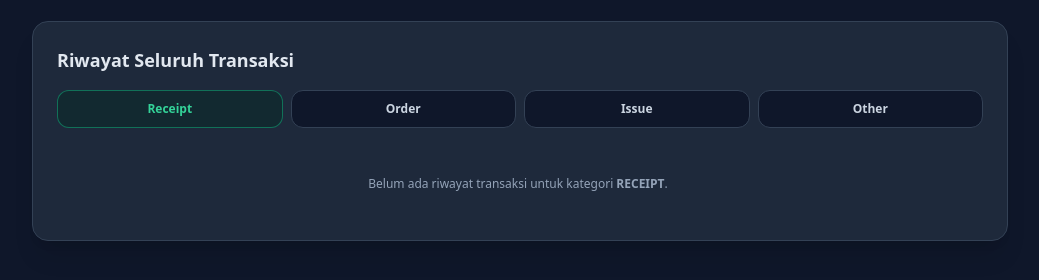
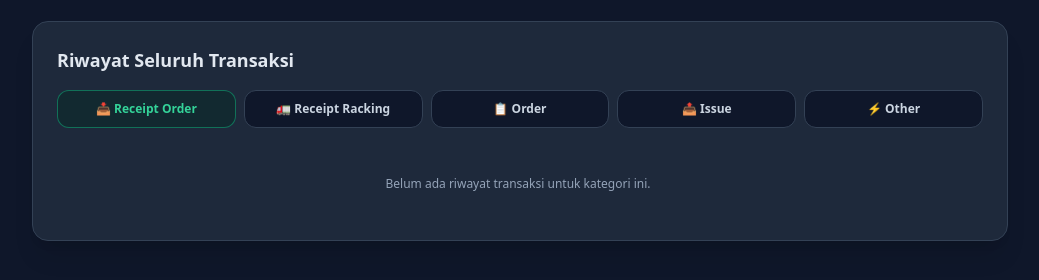
Before and after one commit to diarcahyo/rijeci, a plain HTML site: page index.html in a window 1280 px wide. Both pictures are taken after a click on the button "Riwayat". Shown: the part 92-372 px from the top of the page, without its empty margins (120-1159 px from the left). Drawn offline with nearby package versions, Linux system fonts and the light colour scheme.

Commit message:
Update index.html

```diff
--- a/index.html
+++ b/index.html
@@ -48,7 +48,7 @@
                 <div class="bg-slate-800/80 p-4 rounded-xl border border-slate-700 relative">
                     <div class="flex justify-between items-start">
                         <p class="text-[10px] text-emerald-400 font-semibold uppercase">Receipt</p>
-                        <button onclick="goToRiwayatCategory('receipt')" class="w-5 h-5 rounded-full bg-slate-700 hover:bg-emerald-600 hover:text-white text-slate-300 text-[10px] font-bold flex items-center justify-center transition" title="Lihat Riwayat Receipt">i</button>
+                        <button onclick="goToRiwayatCategory('receipt_order')" class="w-5 h-5 rounded-full bg-slate-700 hover:bg-emerald-600 hover:text-white text-slate-300 text-[10px] font-bold flex items-center justify-center transition" title="Lihat Riwayat Receipt">i</button>
                     </div>
                     <p class="text-xl font-bold text-emerald-400 mt-1"><span id="val-receipt">0</span> <span class="text-xs text-slate-400">pcs</span></p>
                 </div>
@@ -138,10 +138,8 @@
                     <!-- Input Nomor Polisi -->
                     <div id="nopol-container">
                         <label class="block text-xs font-medium text-slate-300 mb-1">Nomor Polisi (No Pol)</label>
-                        <!-- Input Manual (untuk Pallet Order / Menu Lain) -->
                         <input type="text" id="nopol-manual" autocapitalize="characters" oninput="this.value = this.value.toUpperCase()" placeholder="Contoh: B 1234 XYZ" class="w-full p-3 bg-slate-900 border border-slate-700 rounded-xl text-sm outline-none focus:border-blue-500 text-white uppercase" style="text-transform: uppercase;">
 
-                        <!-- Dropdown & Manual Input (untuk Pallet Balikan Mobil Racking) -->
                         <div id="nopol-dropdown-wrapper" class="hidden space-y-2">
                             <select id="nopol-select" onchange="onNopolSelectChange()" class="w-full p-3 bg-slate-900 border border-slate-700 rounded-xl text-sm outline-none focus:border-blue-500 text-white">
                                 <option value="B 9799 BQA/RA">1. B 9799 BQA/RA</option>
@@ -153,13 +151,11 @@
                                 <option value="MANUAL">-- Ketik Manual Lainnya --</option>
                             </select>
 
-                            <!-- Wrapper Input Manual Khusus Nopol & Ekspedisi -->
                             <div id="manual-nopol-ekspedisi-box" class="space-y-2 hidden">
                                 <input type="text" id="nopol-dropdown-manual" autocapitalize="characters" oninput="this.value = this.value.toUpperCase()" placeholder="Ketik nomor polisi manual (misal: B 9901 TE)..." class="w-full p-3 bg-slate-900 border border-slate-700 rounded-xl text-sm outline-none focus:border-blue-500 text-white uppercase" style="text-transform: uppercase;">
                                 <input type="text" id="ekspedisi-manual" autocapitalize="characters" oninput="this.value = this.value.toUpperCase()" placeholder="Ketik nama ekspedisi (misal: Anugerah Amalia)..." class="w-full p-3 bg-slate-900 border border-slate-700 rounded-xl text-sm outline-none focus:border-blue-500 text-white uppercase" style="text-transform: uppercase;">
                             </div>
 
-                            <!-- Dropdown Pengirim khusus Pallet Balikan Mobil Racking -->
                             <div class="mt-3">
                                 <label class="block text-xs font-medium text-slate-300 mb-1">Pengirim</label>
                                 <select id="pengirim-select" onchange="onPengirimSelectChange()" class="w-full p-3 bg-slate-900 border border-slate-700 rounded-xl text-sm outline-none focus:border-blue-500 text-white mb-2">
@@ -190,12 +186,23 @@
             <div class="bg-slate-800 p-6 rounded-2xl border border-slate-700 shadow-xl">
                 <h2 class="text-lg font-bold text-slate-200 mb-4">Riwayat Seluruh Transaksi</h2>
 
-                <!-- Sub-Tab Navigasi Riwayat -->
-                <div class="grid grid-cols-2 sm:grid-cols-4 gap-2 mb-6">
-                    <button onclick="switchRiwayatTab('receipt')" id="riwayat-tab-receipt" class="py-2.5 px-3 rounded-xl border border-emerald-500/50 bg-emerald-950/40 text-emerald-400 font-bold text-xs transition text-center">Receipt</button>
-                    <button onclick="switchRiwayatTab('order')" id="riwayat-tab-order" class="py-2.5 px-3 rounded-xl border border-slate-700 bg-slate-900 text-slate-300 font-bold text-xs transition text-center">Order</button>
-                    <button onclick="switchRiwayatTab('issue')" id="riwayat-tab-issue" class="py-2.5 px-3 rounded-xl border border-slate-700 bg-slate-900 text-slate-300 font-bold text-xs transition text-center">Issue</button>
-                    <button onclick="switchRiwayatTab('other')" id="riwayat-tab-other" class="py-2.5 px-3 rounded-xl border border-slate-700 bg-slate-900 text-slate-300 font-bold text-xs transition text-center">Other</button>
+                <!-- Sub-Tab Navigasi Riwayat (Dipisah Menjadi 5 Kolom dengan Ikon) -->
+                <div class="grid grid-cols-2 sm:grid-cols-5 gap-2 mb-6">
+                    <button onclick="switchRiwayatTab('receipt_order')" id="riwayat-tab-receipt_order" class="py-2.5 px-2 rounded-xl border border-emerald-500/50 bg-emerald-950/40 text-emerald-400 font-bold text-xs transition text-center flex flex-col items-center gap-0.5">
+                        <span>📥 Receipt Order</span>
+                    </button>
+                    <button onclick="switchRiwayatTab('receipt_racking')" id="riwayat-tab-receipt_racking" class="py-2.5 px-2 rounded-xl border border-slate-700 bg-slate-900 text-slate-300 font-bold text-xs transition text-center flex flex-col items-center gap-0.5">
+                        <span>🚛 Receipt Racking</span>
+                    </button>
+                    <button onclick="switchRiwayatTab('order')" id="riwayat-tab-order" class="py-2.5 px-2 rounded-xl border border-slate-700 bg-slate-900 text-slate-300 font-bold text-xs transition text-center flex flex-col items-center gap-0.5">
+                        <span>📋 Order</span>
+                    </button>
+                    <button onclick="switchRiwayatTab('issue')" id="riwayat-tab-issue" class="py-2.5 px-2 rounded-xl border border-slate-700 bg-slate-900 text-slate-300 font-bold text-xs transition text-center flex flex-col items-center gap-0.5">
+                        <span>📤 Issue</span>
+                    </button>
+                    <button onclick="switchRiwayatTab('other')" id="riwayat-tab-other" class="py-2.5 px-2 rounded-xl border border-slate-700 bg-slate-900 text-slate-300 font-bold text-xs transition text-center flex flex-col items-center gap-0.5 col-span-2 sm:col-span-1">
+                        <span>⚡ Other</span>
+                    </button>
                 </div>
 
                 <!-- Kontainer Daftar Transaksi per Tab -->
@@ -206,7 +213,7 @@
 
     <script>
         let currentSubmenu = 'receipt';
-        let currentRiwayatFilter = 'receipt';
+        let currentRiwayatFilter = 'receipt_order';
 
         let state = JSON.parse(localStorage.getItem('pallet_state_jayanti2_v4')) || {
             beginning: 100,
@@ -237,16 +244,25 @@
 
         function switchRiwayatTab(category) {
             currentRiwayatFilter = category;
-            const tabs = ['receipt', 'order', 'issue', 'other'];
+            const tabs = ['receipt_order', 'receipt_racking', 'order', 'issue', 'other'];
             tabs.forEach(t => {
                 const btn = document.getElementById('riwayat-tab-' + t);
                 if (t === category) {
-                    if (t === 'receipt') btn.className = "py-2.5 px-3 rounded-xl border border-emerald-500/50 bg-emerald-950/40 text-emerald-400 font-bold text-xs transition text-center";
-                    else if (t === 'order') btn.className = "py-2.5 px-3 rounded-xl border border-amber-500/50 bg-amber-950/40 text-amber-400 font-bold text-xs transition text-center";
-                    else if (t === 'issue') btn.className = "py-2.5 px-3 rounded-xl border border-rose-500/50 bg-rose-950/40 text-rose-400 font-bold text-xs transition text-center";
-                    else if (t === 'other') btn.className = "py-2.5 px-3 rounded-xl border border-purple-500/50 bg-purple-950/40 text-purple-400 font-bold text-xs transition text-center";
+                    if (t === 'receipt_order' || t === 'receipt_racking') {
+                        btn.className = "py-2.5 px-2 rounded-xl border border-emerald-500/50 bg-emerald-950/40 text-emerald-400 font-bold text-xs transition text-center flex flex-col items-center gap-0.5";
+                    } else if (t === 'order') {
+                        btn.className = "py-2.5 px-2 rounded-xl border border-amber-500/50 bg-amber-950/40 text-amber-400 font-bold text-xs transition text-center flex flex-col items-center gap-0.5";
+                    } else if (t === 'issue') {
+                        btn.className = "py-2.5 px-2 rounded-xl border border-rose-500/50 bg-rose-950/40 text-rose-400 font-bold text-xs transition text-center flex flex-col items-center gap-0.5";
+                    } else if (t === 'other') {
+                        btn.className = "py-2.5 px-2 rounded-xl border border-purple-500/50 bg-purple-950/40 text-purple-400 font-bold text-xs transition text-center flex flex-col items-center gap-0.5 col-span-2 sm:col-span-1";
+                    }
                 } else {
-                    btn.className = "py-2.5 px-3 rounded-xl border border-slate-700 bg-slate-900 text-slate-300 font-bold text-xs transition text-center";
+                    if (t === 'other') {
+                        btn.className = "py-2.5 px-2 rounded-xl border border-slate-700 bg-slate-900 text-slate-300 font-bold text-xs transition text-center flex flex-col items-center gap-0.5 col-span-2 sm:col-span-1";
+                    } else {
+                        btn.className = "py-2.5 px-2 rounded-xl border border-slate-700 bg-slate-900 text-slate-300 font-bold text-xs transition text-center flex flex-col items-center gap-0.5";
+                    }
                 }
             });
             render();
@@ -453,10 +469,19 @@
             const listEl = document.getElementById('daftar-transaksi');
             listEl.innerHTML = '';
 
-            const filteredTransactions = state.transactions.filter(t => t.tipe === currentRiwayatFilter);
+            // Filter transaksi berdasarkan kategori riwayat yang dipilih
+            const filteredTransactions = state.transactions.filter(t => {
+                if (currentRiwayatFilter === 'receipt_order') {
+                    return t.tipe === 'receipt' && t.subTipe === 'Pallet Order';
+                } else if (currentRiwayatFilter === 'receipt_racking') {
+                    return t.tipe === 'receipt' && t.subTipe === 'Pallet Balikan Mobil Racking';
+                } else {
+                    return t.tipe === currentRiwayatFilter;
+                }
+            });
 
             if (filteredTransactions.length === 0) {
-                listEl.innerHTML = `<p class="text-xs text-slate-400 text-center py-6">Belum ada riwayat transaksi untuk kategori <span class="uppercase font-bold">${currentRiwayatFilter}</span>.</p>`;
+                listEl.innerHTML = `<p class="text-xs text-slate-400 text-center py-6">Belum ada riwayat transaksi untuk kategori ini.</p>`;
             }
 
             state.transactions.forEach(t => {
```
